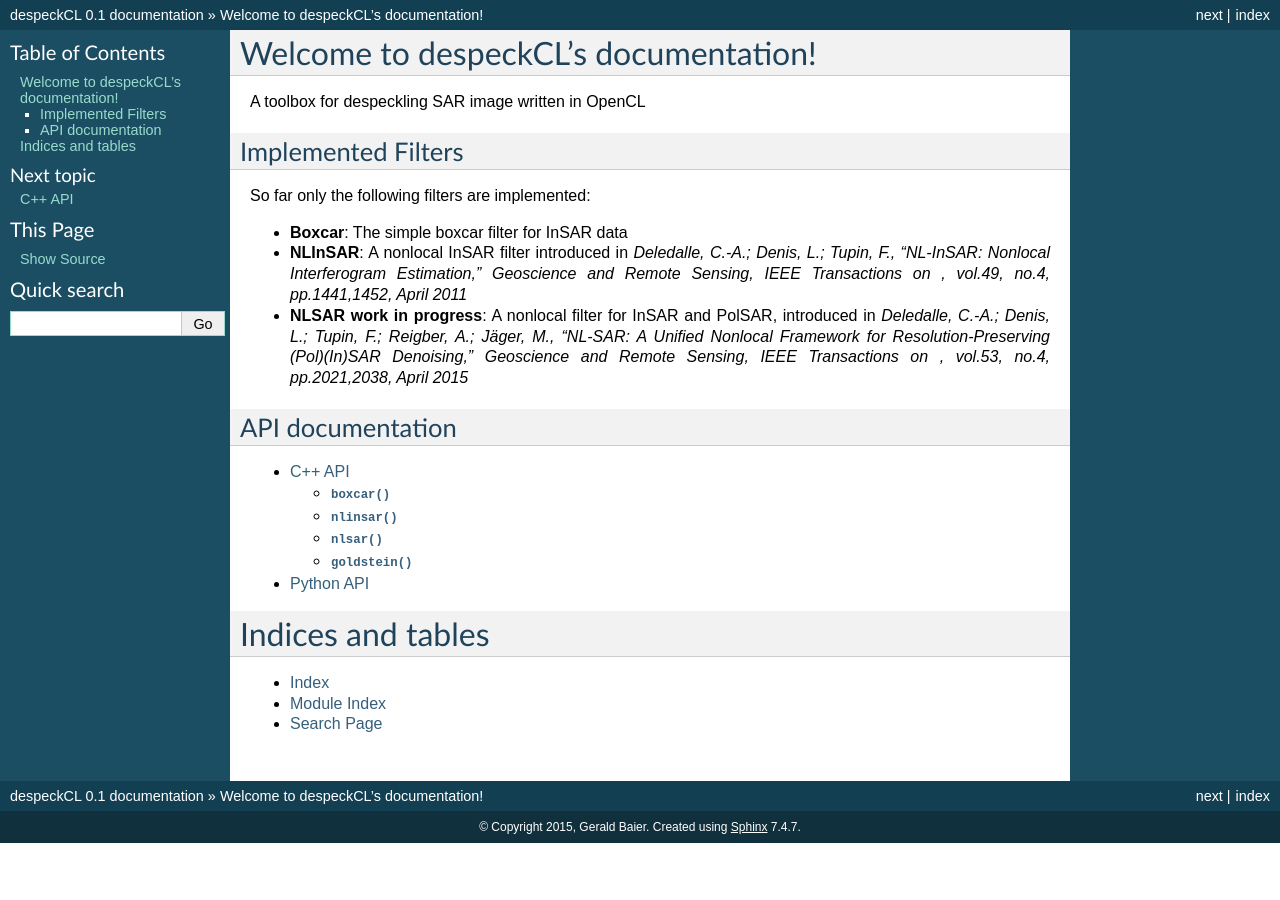
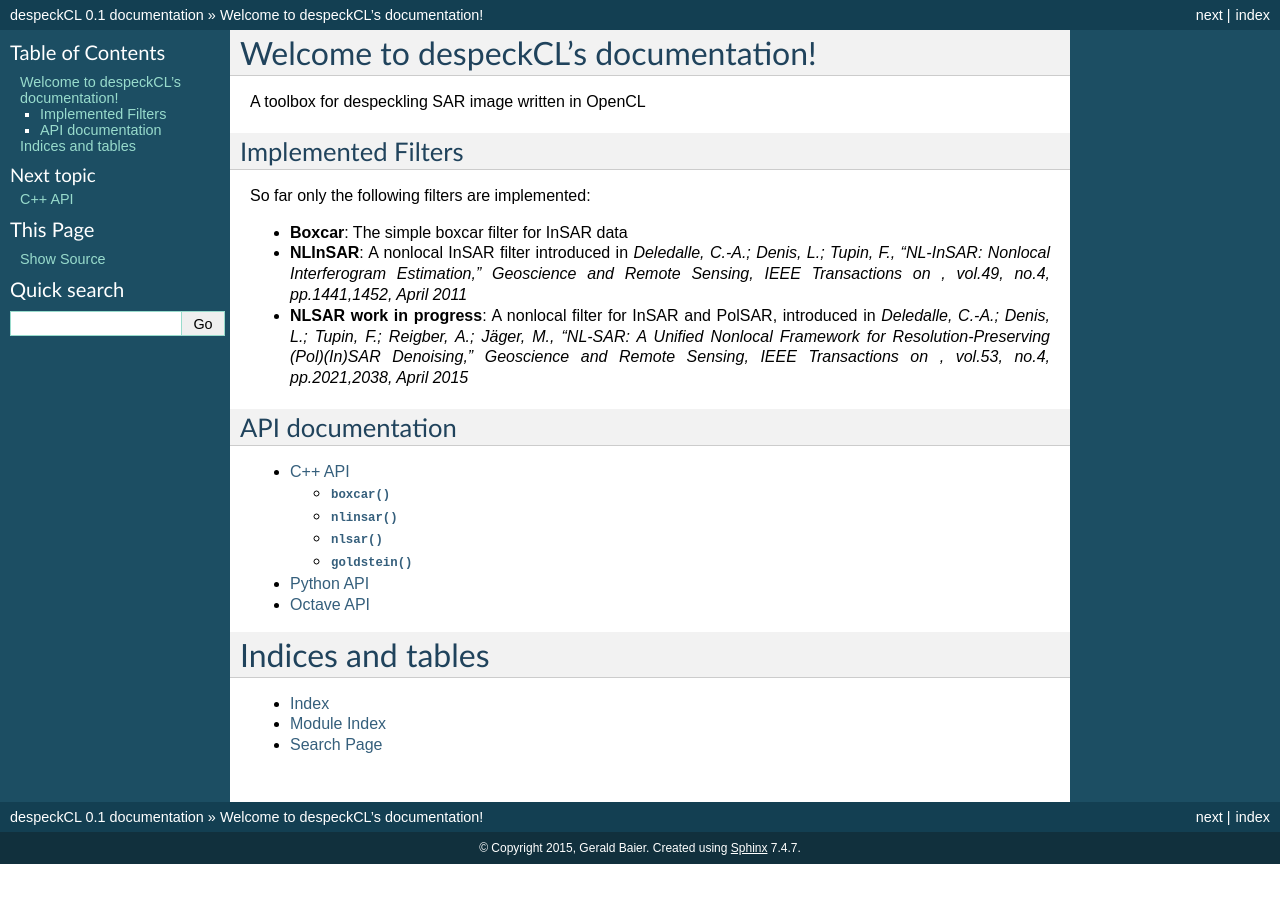
Before and after one commit to gbaier/despeckCL, a Sphinx documentation site: the page built from doc/index.rst, in a window 1280 px wide. Built offline with Sphinx 7.4.7, drawn with Linux system fonts in a browser that asks for light colours.

Commit message:
added octave docu reference

```diff
--- a/doc/index.rst
+++ b/doc/index.rst
@@ -25,6 +25,7 @@ API documentation
 
    cpp_api.rst
    python_api.rst
+   octave_api.rst
 
 Indices and tables
 ==================
--- /dev/null
+++ b/doc/octave_api.rst
@@ -0,0 +1,4 @@
+Octave API
+==========
+
+The octave bindings are not as thoroughly tested as the python bindings, so use at your own risk. For usage examples check out the examples directory.
```
